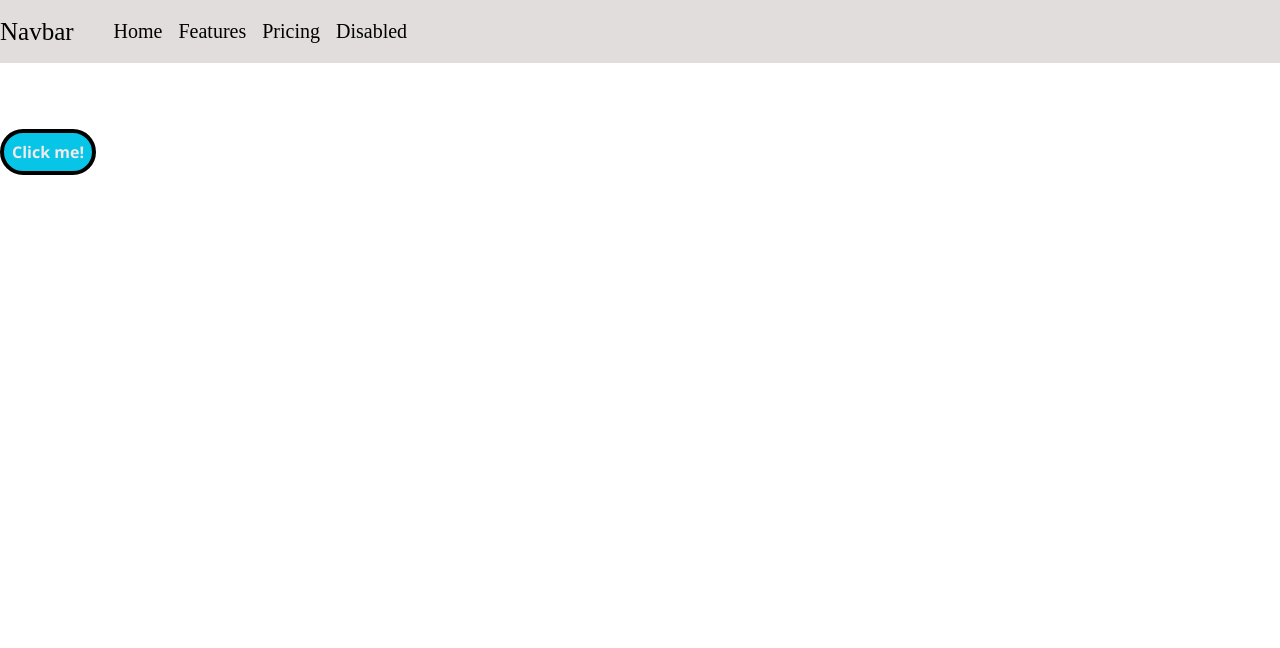
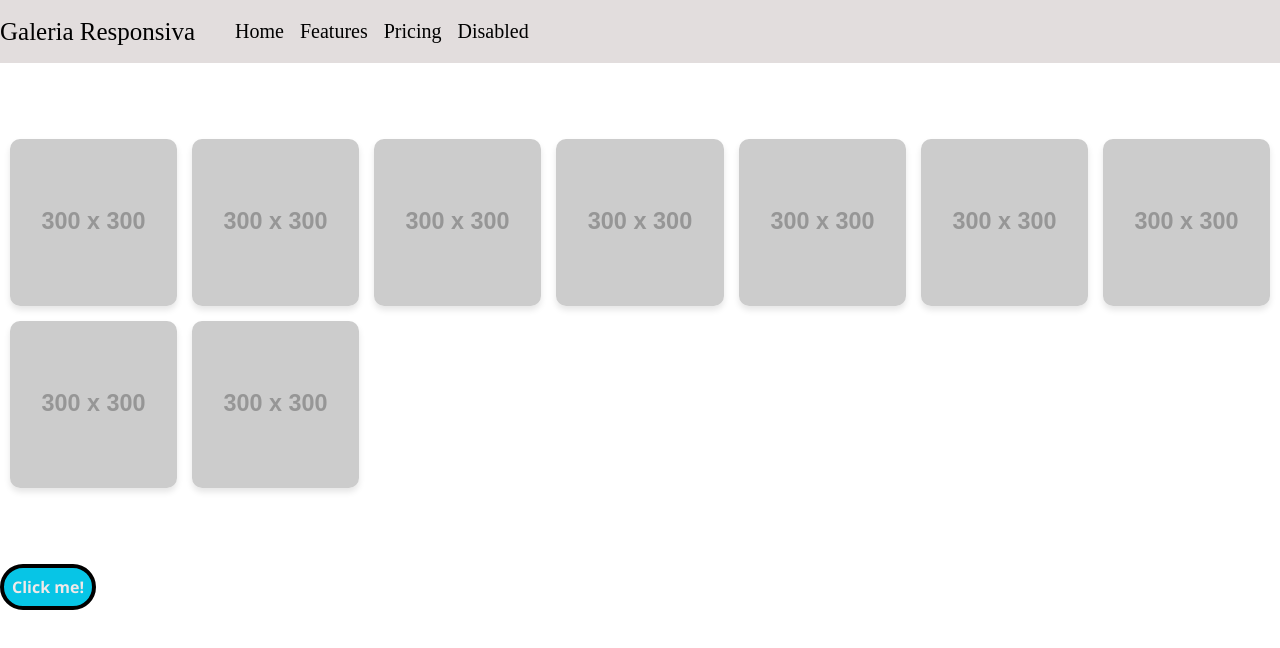
Before and after one commit to erickassis/Exercicio-CSS, a plain HTML site: page index.html in a window 1280 px wide. Drawn offline with Linux system fonts and the light colour scheme; placeholder pictures from the web are drawn by us.

Commit message:
Finaliza Exercicio-CSS

```diff
--- a/index.html
+++ b/index.html
@@ -7,7 +7,7 @@
   <link rel="stylesheet" href="style.css">
 </head>
 <body>
-  <nav class="navbar"> Navbar
+  <nav class="navbar"> Galeria Responsiva
     <ul class="lista-itens">
       <li>Home</li>
       <li>Features</li>
@@ -15,6 +15,18 @@
       <li>Disabled</li>
     </ul>
   </nav>
+
+    <div class="gallery">
+        <img src="https://via.placeholder.com/300" alt="Imagem 1">
+        <img src="https://via.placeholder.com/300" alt="Imagem 2">
+        <img src="https://via.placeholder.com/300" alt="Imagem 3">
+        <img src="https://via.placeholder.com/300" alt="Imagem 4">
+        <img src="https://via.placeholder.com/300" alt="Imagem 5">
+        <img src="https://via.placeholder.com/300" alt="Imagem 6">
+        <img src="https://via.placeholder.com/300" alt="Imagem 7">
+        <img src="https://via.placeholder.com/300" alt="Imagem 8">
+        <img src="https://via.placeholder.com/300" alt="Imagem 9">
+    </div>
 
   <div>
     <button class="botao" onclick="clicarBotao()">Click me!</button>
--- a/style.css
+++ b/style.css
@@ -11,8 +11,6 @@ body {
   border-radius: 25px;
   padding: 8px;
   border: 4px solid rgb(0, 0, 0);
-
-
   font-size: 16px;
   font-weight: bold;
   font-family: 'Segoe UI', monospace;
@@ -39,7 +37,6 @@ body {
   font-size: 20px;
 }
 
-
 .lista-itens li {
   list-style-type: none;
 }
@@ -48,3 +45,22 @@ body {
   color: rgba(0, 0, 0, 0.301);
   cursor: pointer;
 }
+
+.gallery {
+  display: grid;
+  grid-gap: 15px;
+  grid-template-columns: repeat(auto-fit, minmax(150px, 1fr));
+  padding: 10px;
+}
+
+.gallery img {
+  width: 100%;
+  height: auto;
+  border-radius: 10px;
+  box-shadow: 0 4px 6px rgba(0, 0, 0, 0.1);
+  transition: transform 0.3s ease;
+}
+
+.gallery img:hover {
+  transform: scale(1.05);
+}
```
